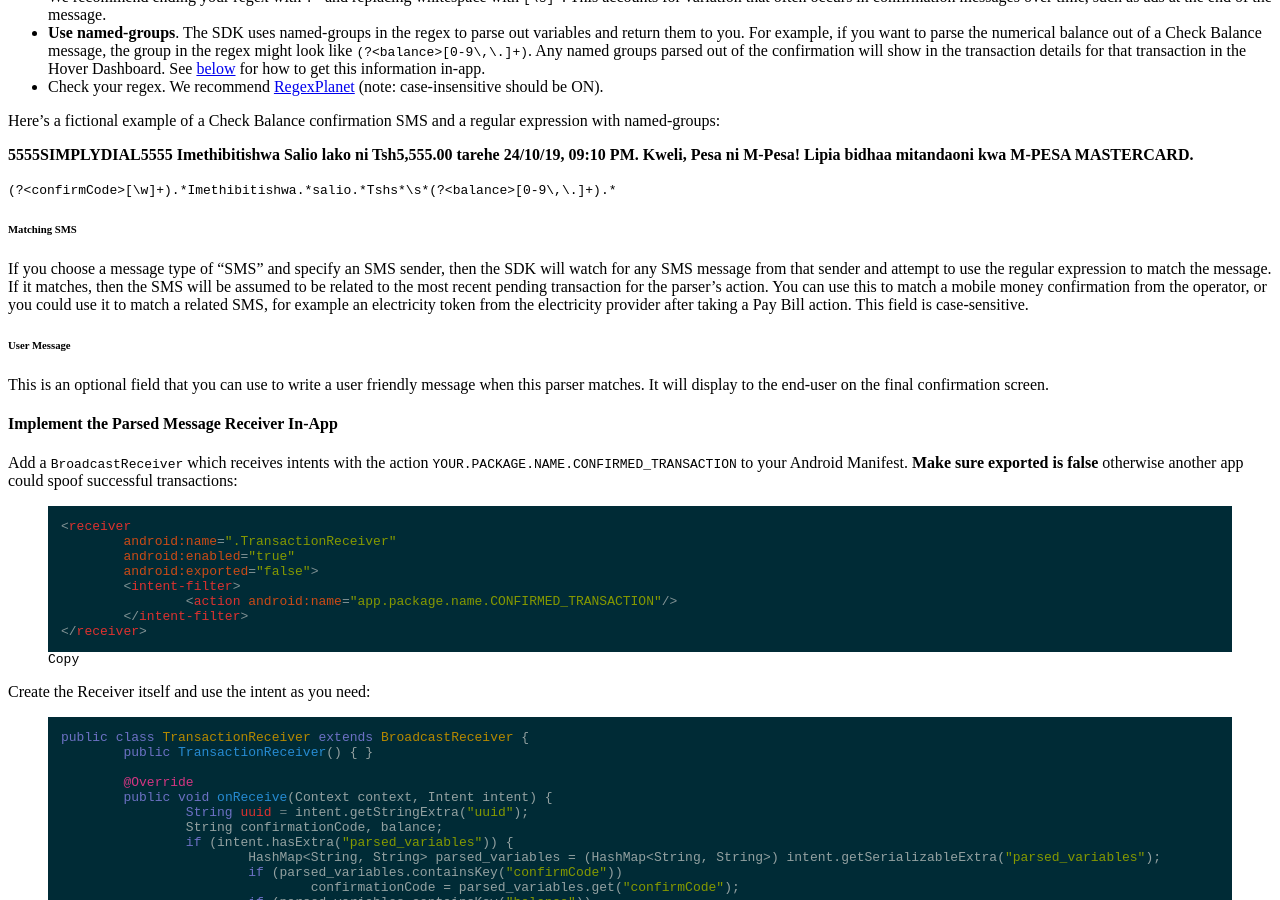
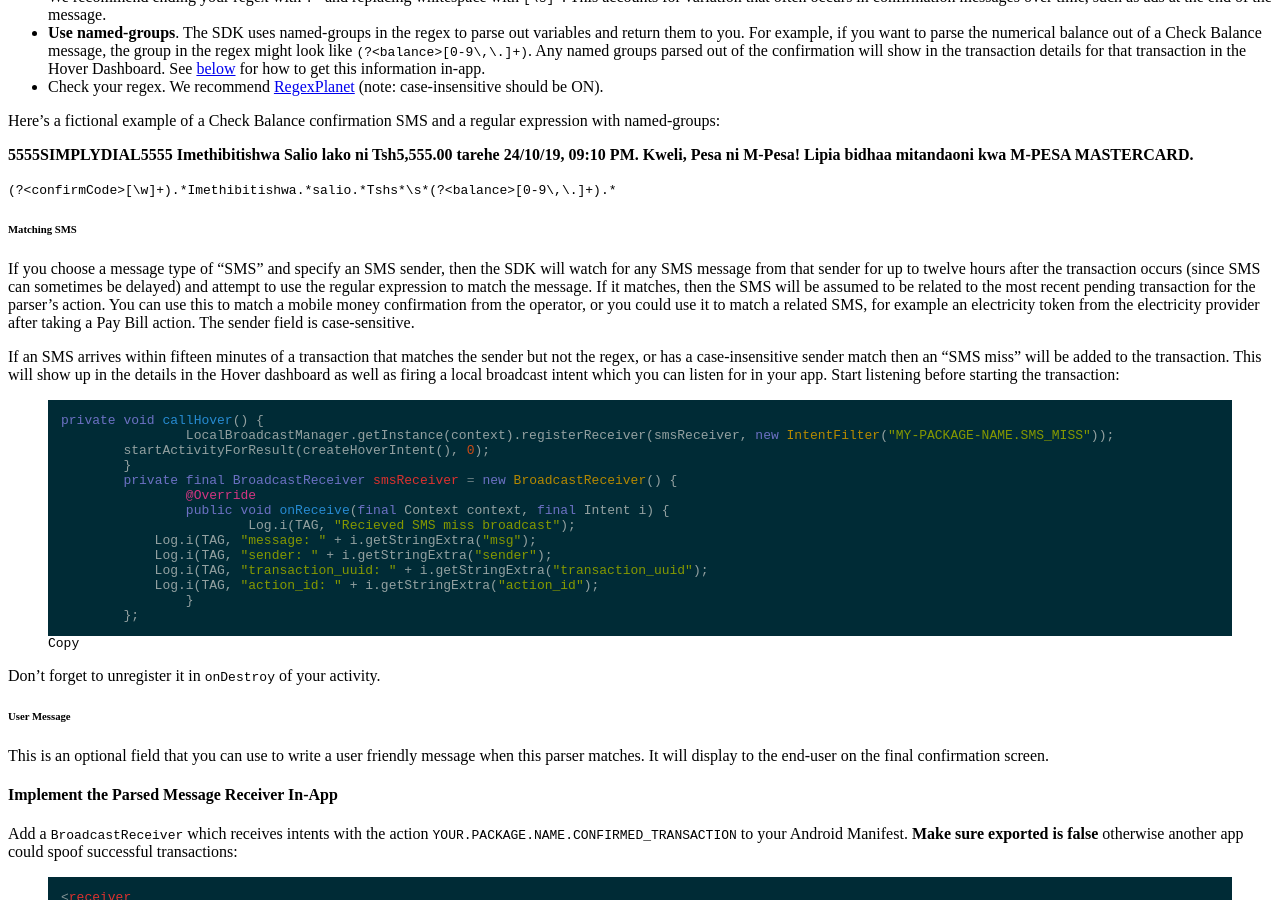
Before and after one commit to UseHover/hover-docs, a Jekyll site: the page built from parsing.md, in a window 1280 px wide and 900 px high, scrolled down 1350 px. Built offline with Jekyll 4.4.1, drawn with Linux system fonts in a browser that asks for light colours; nearby versions of some CDN libraries; a style sheet for code colours, icons or effects is not loaded.

Commit message:
Add info about SMS miss intent (#8)

```diff
--- a/parsing.md
+++ b/parsing.md
@@ -44,7 +44,13 @@ Here's a fictional example of a Check Balance confirmation SMS and a regular exp
 
 ###### Matching SMS
 
-If you choose a message type of "SMS" and specify an SMS sender, then the SDK will watch for any SMS message from that sender and attempt to use the regular expression to match the message. If it matches, then the SMS will be assumed to be related to the most recent pending transaction for the parser's action. You can use this to match a mobile money confirmation from the operator, or you could use it to match a related SMS, for example an electricity token from the electricity provider after taking a Pay Bill action. This field is case-sensitive.
+If you choose a message type of "SMS" and specify an SMS sender, then the SDK will watch for any SMS message from that sender for up to twelve hours after the transaction occurs (since SMS can sometimes be delayed) and attempt to use the regular expression to match the message. If it matches, then the SMS will be assumed to be related to the most recent pending transaction for the parser's action. You can use this to match a mobile money confirmation from the operator, or you could use it to match a related SMS, for example an electricity token from the electricity provider after taking a Pay Bill action. The sender field is case-sensitive.
+
+If an SMS arrives within fifteen minutes of a transaction that matches the sender but not the regex, or has a case-insensitive sender match then an "SMS miss" will be added to the transaction. This will show up in the details in the Hover dashboard as well as firing a local broadcast intent which you can listen for in your app. Start listening before starting the transaction:
+
+{% include sms_listener.html %}
+
+Don't forget to unregister it in `onDestroy` of your activity.
 
 ###### User Message
 
```
